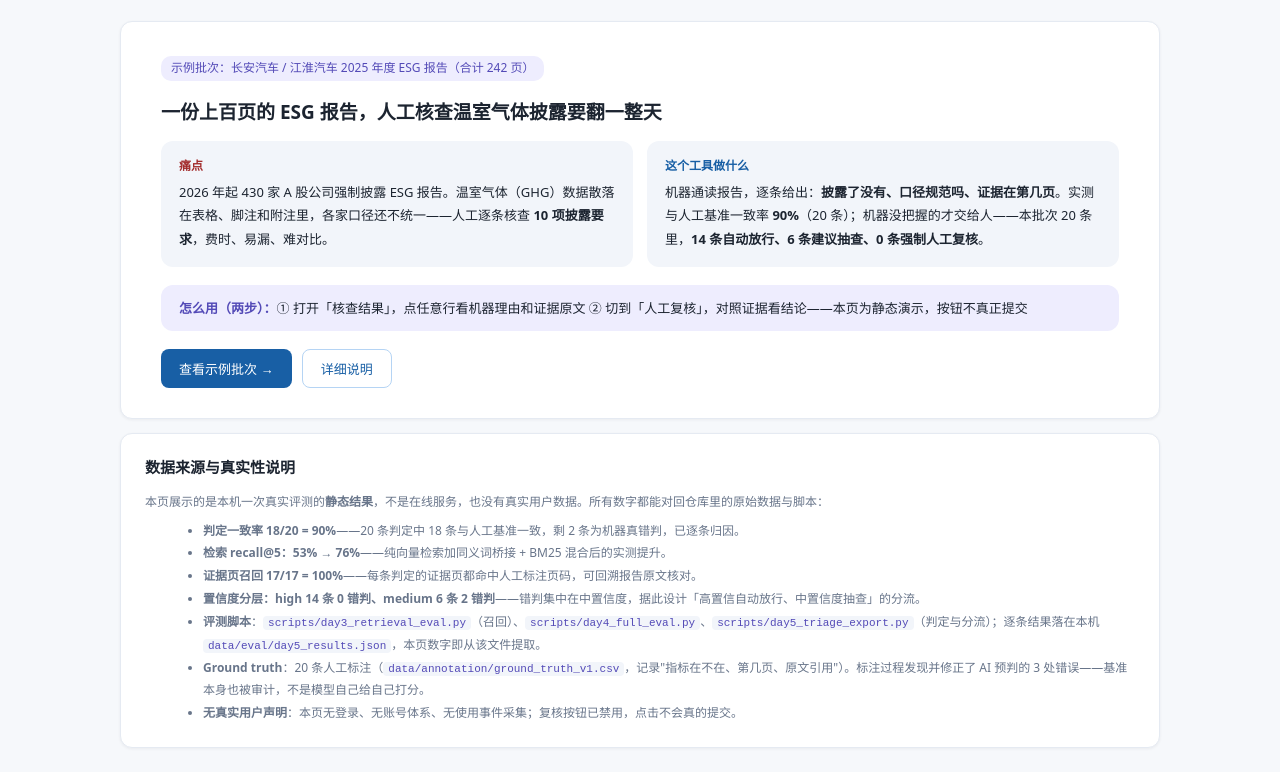
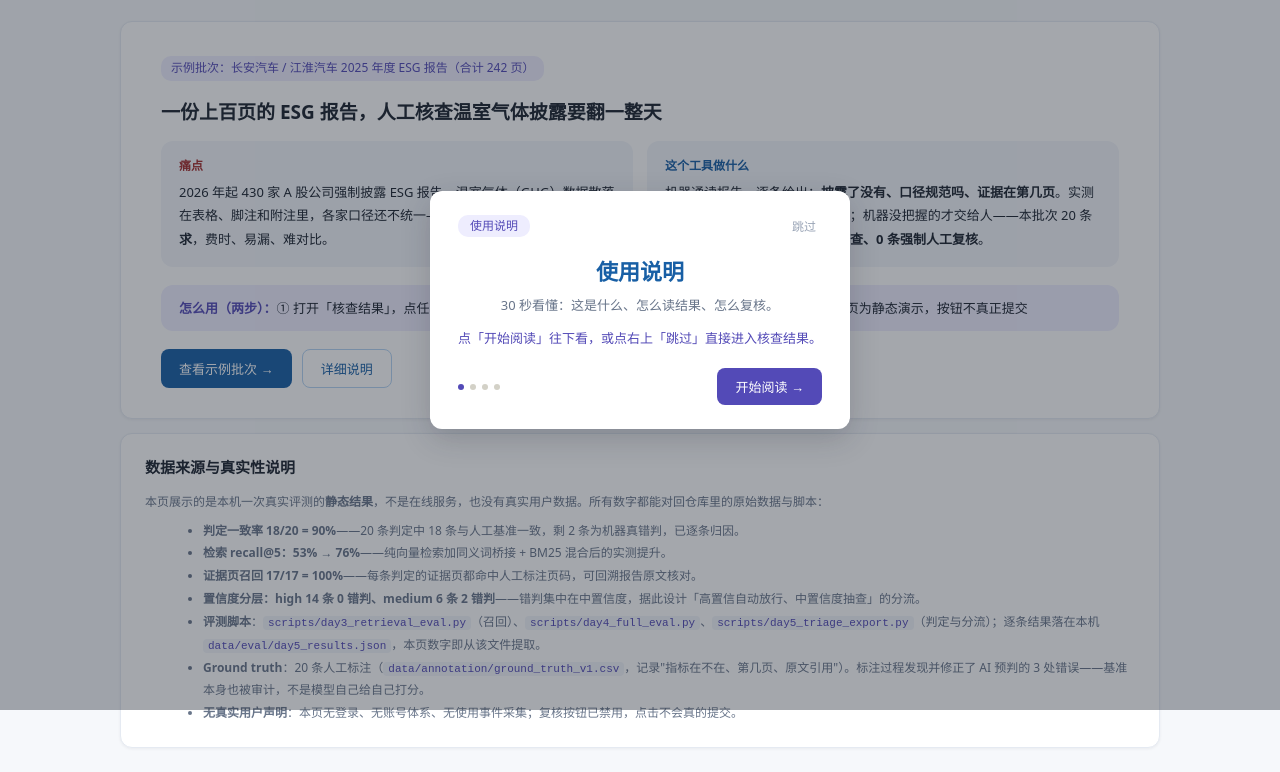
Before and after one commit to hi-bigze/esg-checker, a plain HTML site: page site/index.html in a window 1280 px wide. Shown: the part 90-862 px from the top of the page. Drawn offline with Linux system fonts and the light colour scheme.

Commit message:
Fix guide first-load skeleton and cache: static HTML default shows cover, no-cache meta, auto-open on static site

```diff
--- a/site/index.html
+++ b/site/index.html
@@ -3,7 +3,10 @@
 <head>
 <meta charset="utf-8">
 <meta name="viewport" content="width=device-width,initial-scale=1">
-<title>ESG 披露核查 Agent · 静态演示</title>
+<meta http-equiv="Cache-Control" content="no-cache, no-store, must-revalidate">
+<meta http-equiv="Pragma" content="no-cache">
+<meta http-equiv="Expires" content="0">
+<title>ESG 披露核查 Agent · 静态演示 · v2</title>
 <style>
   :root{
     --blue:#185FA5; --blue-2:#378ADD; --blue-bd:#B5D4F4; --blue-bg:#E6F1FB;
@@ -191,13 +194,13 @@
 <div id="guide-mask" class="mask hide" onclick="if(event.target===this)closeGuide()">
   <div class="modal">
     <div style="display:flex;align-items:center">
-      <span class="tag" id="gd-tag">使用说明 · 1/3</span>
+      <span class="tag" id="gd-tag">使用说明</span>
       <button class="skip" style="margin-left:auto" onclick="closeGuide(true)">跳过</button>
     </div>
-    <div id="gd-body"></div>
+    <div id="gd-body"><h3 style="font-size:22px;text-align:center;margin:18px 0 4px;color:var(--blue)">使用说明</h3><p style="text-align:center;color:var(--muted);margin-top:6px">30 秒看懂：这是什么、怎么读结果、怎么复核。</p><p style="text-align:center;margin-top:10px;color:var(--purple)">点「开始阅读」往下看，或点右上「跳过」直接进入核查结果。</p></div>
     <div class="m-foot">
-      <div class="dots" id="gd-dots"></div>
-      <button class="btn pv" style="margin-left:auto" id="gd-next" onclick="guideNext()">下一步</button>
+      <div class="dots" id="gd-dots"><i class="on"></i><i></i><i></i><i></i></div>
+      <button class="btn pv" style="margin-left:auto" id="gd-next" onclick="guideNext()">开始阅读 →</button>
     </div>
   </div>
 </div>
@@ -255,6 +258,7 @@ const GUIDE = [
 function openGuide(){ GD=0; $("#guide-mask").classList.remove("hide"); renderGuide(); }
 function closeGuide(jump){
   $("#guide-mask").classList.add("hide");
+  localStorage.setItem("esg_static_guide_seen","1");
   if(jump) location.hash = "#/results";
 }
 function guideNext(){ if(GD>=GUIDE.length-1){ closeGuide(true); return; } GD++; renderGuide(); }
@@ -357,6 +361,8 @@ function renderBoard(){
 
 /* ---------- 启动 ---------- */
 renderNav(); applyView();
+/* 首次进入自动展示封面引导；看过一次后不再打扰，可用顶栏「详细说明」随时唤起 */
+if(!localStorage.getItem("esg_static_guide_seen")) openGuide();
 </script>
 </body>
 </html>
```
Also changed, not shown: app/static/index.html (+8 -5 lines).
